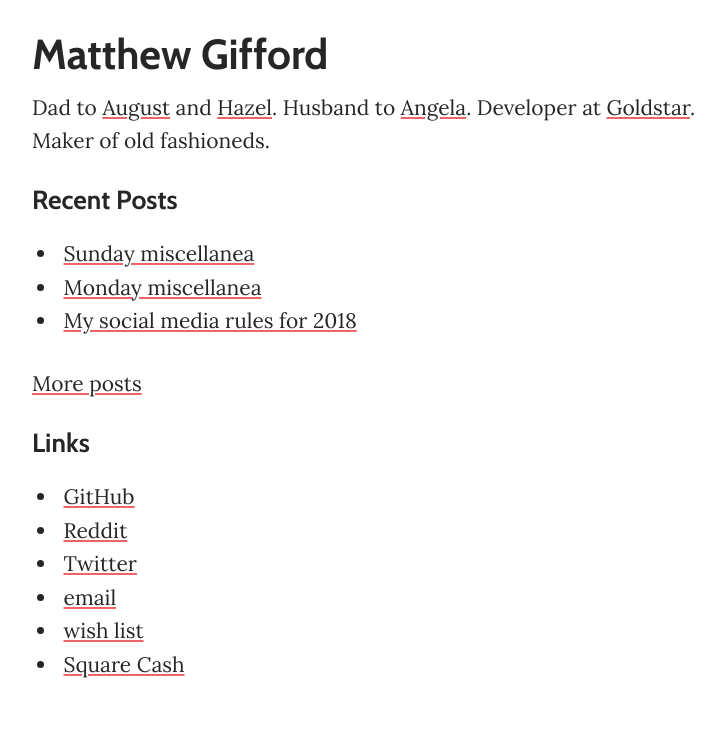
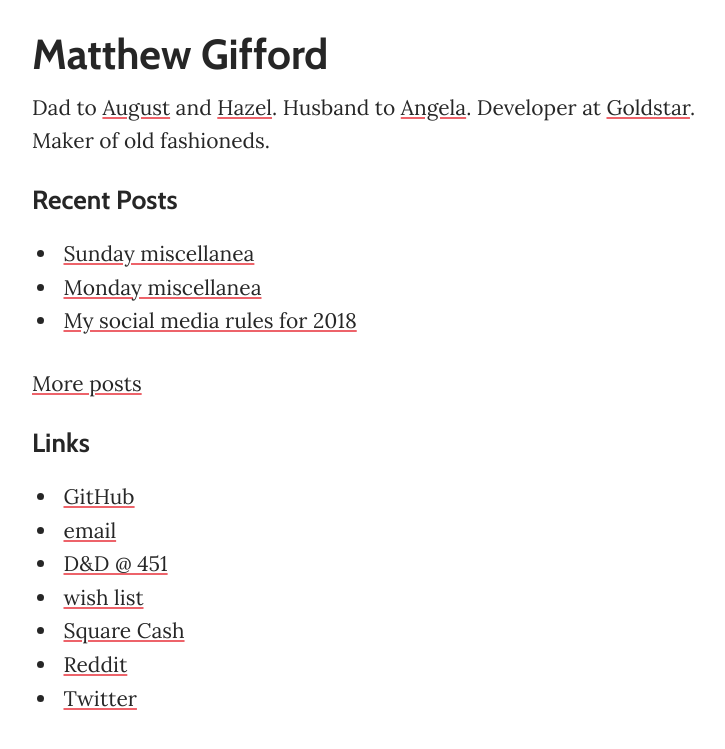
Before and after one commit to mattg/matthewgifford.com, a Jekyll site: the page built from index.md, in a window 1280 px wide. Shown: the top 749 px of the page, without its empty margins (258-983 px from the left). Built offline with Jekyll 4.4.1, drawn with Linux system fonts in a browser that asks for light colours.

Commit message:
Add D&D link to index

```diff
--- a/index.md
+++ b/index.md
@@ -18,8 +18,9 @@ Dad to [August](http://www.augustgifford.com/) and [Hazel](http://www.hazelgiffo
 ## Links
 
 * [GitHub](https://github.com/mattg)
+* [email](mailto:hello@matthewgifford.com)
+* [D&D @ 451](/dnd)
+* [wish list](http://www.amazon.com/gp/registry/wishlist/O31YDA173GFW/ref=cm_wl_rlist_go_o?sort=priority&itemPerPage=25)
+* [Square Cash](https://cash.me/$matthewgifford)
 * [Reddit](https://www.reddit.com/user/matthewgifford)
 * [Twitter](https://twitter.com/mattg)
-* [email](mailto:hello@matthewgifford.com)
-* [wish list](http://www.amazon.com/gp/registry/wishlist/O31YDA173GFW/ref=cm_wl_rlist_go_o?sort=priority&itemPerPage=25)
-* [Square Cash](https://cash.me/$matthewgifford)
```
